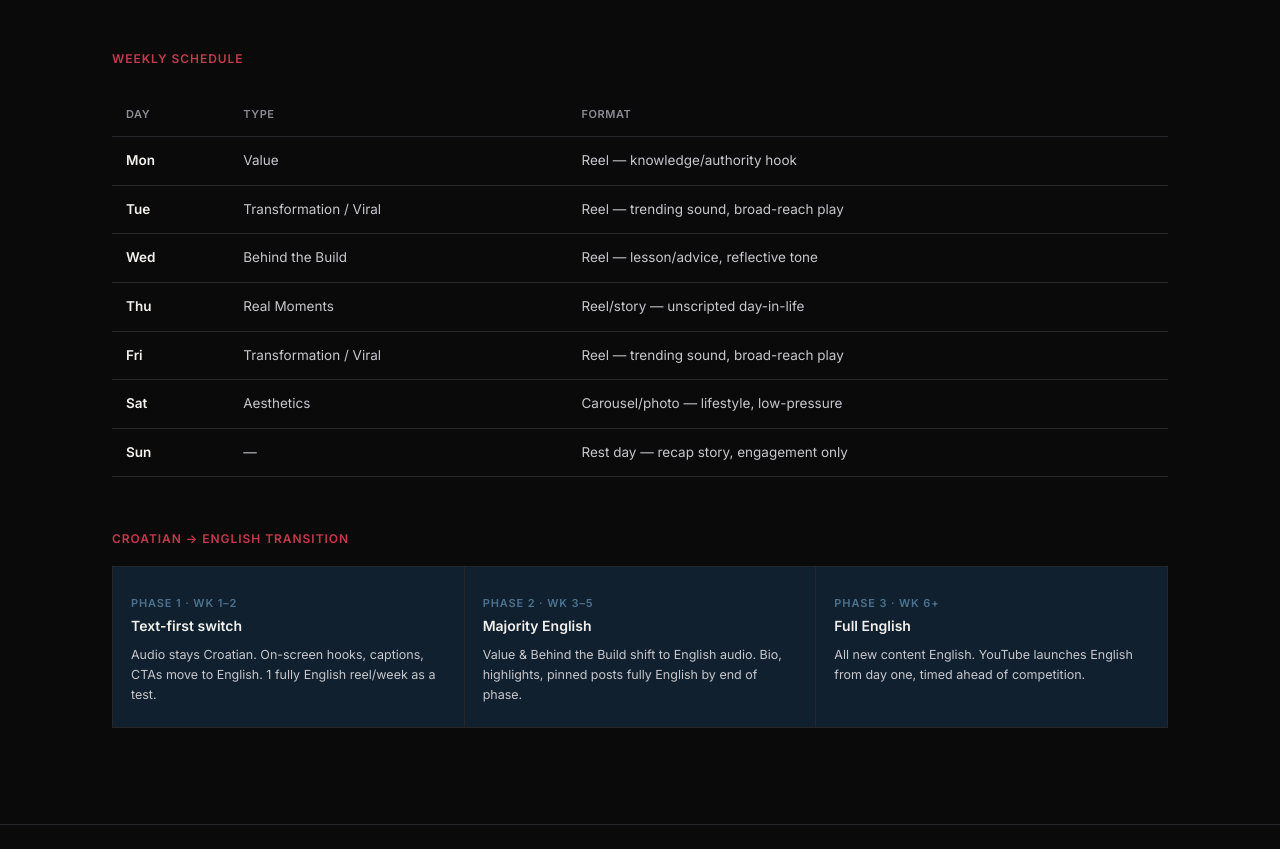
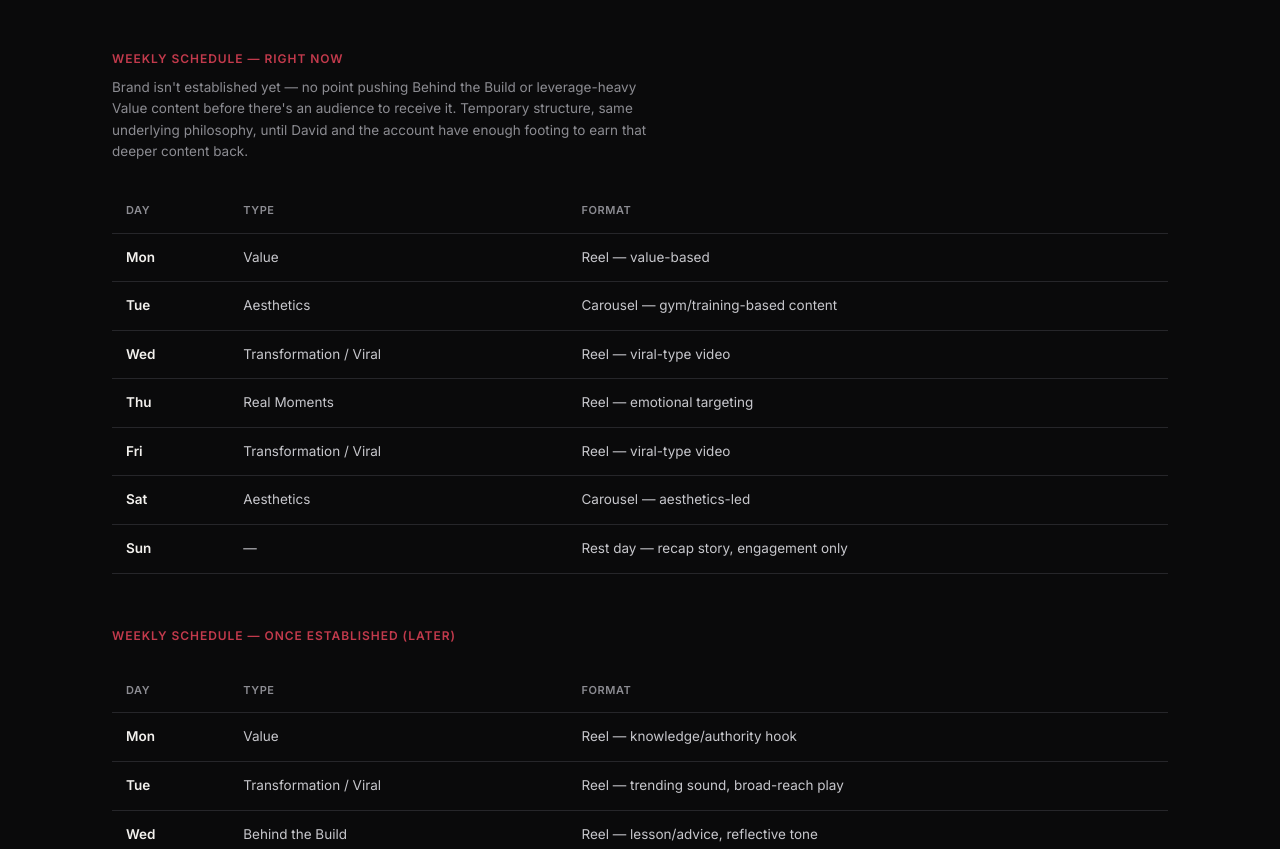
Before and after one commit to bosekg/natural-code, a website: page index.html in a window 1280 px wide. Shown: the part 3540-4389 px from the top of the page. Drawn offline with nearby package versions, Linux system fonts and the light colour scheme; a web font is replaced by a local one.

Commit message:
Add files via upload

```diff
--- a/index.html
+++ b/index.html
@@ -347,7 +347,22 @@
       </table>
     </div>
 
-    <div class="sub-h">Weekly schedule</div>
+    <div class="sub-h">Weekly schedule — right now</div>
+    <p class="voice-note" style="margin-bottom:6px;">Brand isn't established yet — no point pushing Behind the Build or leverage-heavy Value content before there's an audience to receive it. Temporary structure, same underlying philosophy, until David and the account have enough footing to earn that deeper content back.</p>
+    <div class="table-wrap">
+      <table>
+        <tr><th>Day</th><th>Type</th><th>Format</th></tr>
+        <tr><td class="pillar-name">Mon</td><td>Value</td><td>Reel — value-based</td></tr>
+        <tr><td class="pillar-name">Tue</td><td>Aesthetics</td><td>Carousel — gym/training-based content</td></tr>
+        <tr><td class="pillar-name">Wed</td><td>Transformation / Viral</td><td>Reel — viral-type video</td></tr>
+        <tr><td class="pillar-name">Thu</td><td>Real Moments</td><td>Reel — emotional targeting</td></tr>
+        <tr><td class="pillar-name">Fri</td><td>Transformation / Viral</td><td>Reel — viral-type video</td></tr>
+        <tr><td class="pillar-name">Sat</td><td>Aesthetics</td><td>Carousel — aesthetics-led</td></tr>
+        <tr><td class="pillar-name">Sun</td><td>—</td><td>Rest day — recap story, engagement only</td></tr>
+      </table>
+    </div>
+
+    <div class="sub-h">Weekly schedule — once established (later)</div>
     <div class="table-wrap">
       <table>
         <tr><th>Day</th><th>Type</th><th>Format</th></tr>
```
